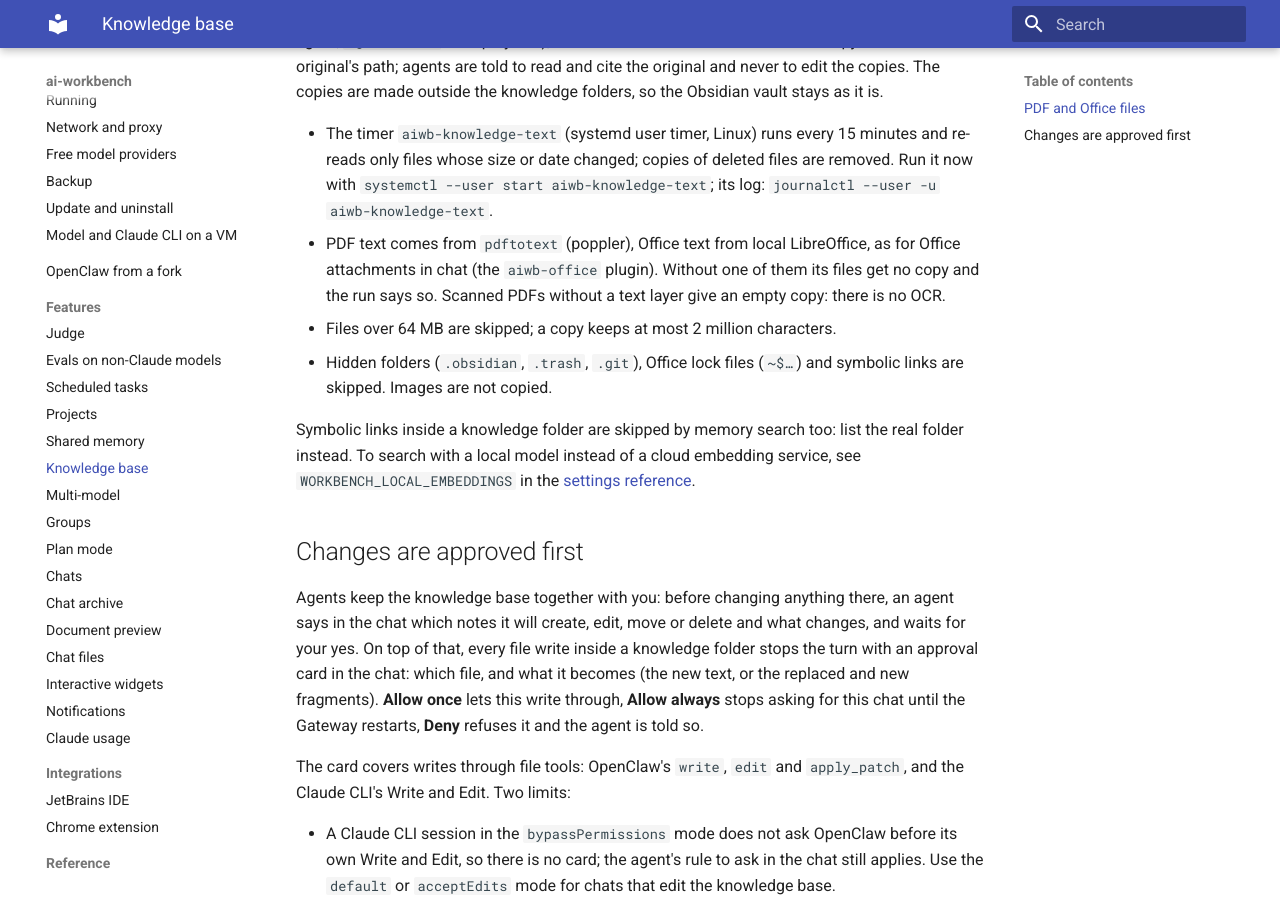
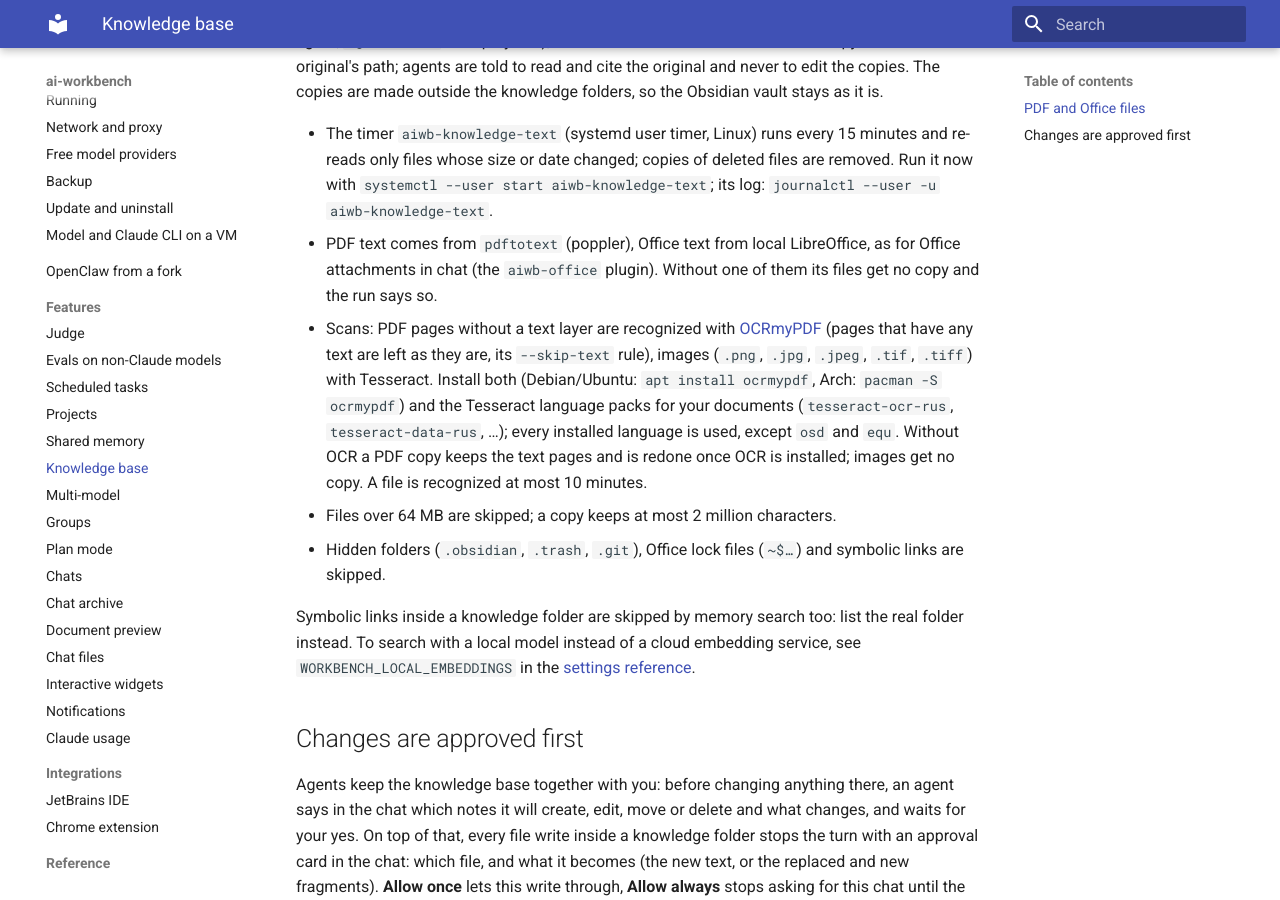
Before and after one commit to SingularBunny/ai-workbench, an MkDocs documentation site: the page built from docs/features/knowledge.md, in a window 1280 px wide and 900 px high, scrolled down 1234 px. Built offline with MkDocs 1.6.1 and Material for MkDocs 9.7.7, drawn with Linux system fonts in a browser that asks for light colours.

Commit message:
docs: knowledge text copies recognize scans and images with OCRmyPDF and Tesseract

```diff
--- a/docs/features/knowledge.md
+++ b/docs/features/knowledge.md
@@ -53,11 +53,15 @@ and never to edit the copies. The copies are made outside the knowledge folders,
   size or date changed; copies of deleted files are removed. Run it now with
   `systemctl --user start aiwb-knowledge-text`; its log: `journalctl --user -u aiwb-knowledge-text`.
 - PDF text comes from `pdftotext` (poppler), Office text from local LibreOffice, as for Office attachments in chat
-  (the `aiwb-office` plugin). Without one of them its files get no copy and the run says so. Scanned PDFs without a
-  text layer give an empty copy: there is no OCR.
+  (the `aiwb-office` plugin). Without one of them its files get no copy and the run says so.
+- Scans: PDF pages without a text layer are recognized with [OCRmyPDF](https://ocrmypdf.readthedocs.io/) (pages that
+  have any text are left as they are, its `--skip-text` rule), images (`.png`, `.jpg`, `.jpeg`, `.tif`, `.tiff`) with
+  Tesseract. Install both (Debian/Ubuntu: `apt install ocrmypdf`, Arch: `pacman -S ocrmypdf`) and the Tesseract
+  language packs for your documents (`tesseract-ocr-rus`, `tesseract-data-rus`, …); every installed language is used,
+  except `osd` and `equ`. Without OCR a PDF copy keeps the text pages and is redone once OCR is installed; images get
+  no copy. A file is recognized at most 10 minutes.
 - Files over 64 MB are skipped; a copy keeps at most 2 million characters.
-- Hidden folders (`.obsidian`, `.trash`, `.git`), Office lock files (`~$…`) and symbolic links are skipped. Images are
-  not copied.
+- Hidden folders (`.obsidian`, `.trash`, `.git`), Office lock files (`~$…`) and symbolic links are skipped.
 
 Symbolic links inside a knowledge folder are skipped by memory search too: list the real folder instead. To search with a local model instead of a cloud embedding service, see
 `WORKBENCH_LOCAL_EMBEDDINGS` in the [settings reference](../reference/env.md).
```
Also changed, not shown: docs/reference/env.md (+1 -1 lines).
